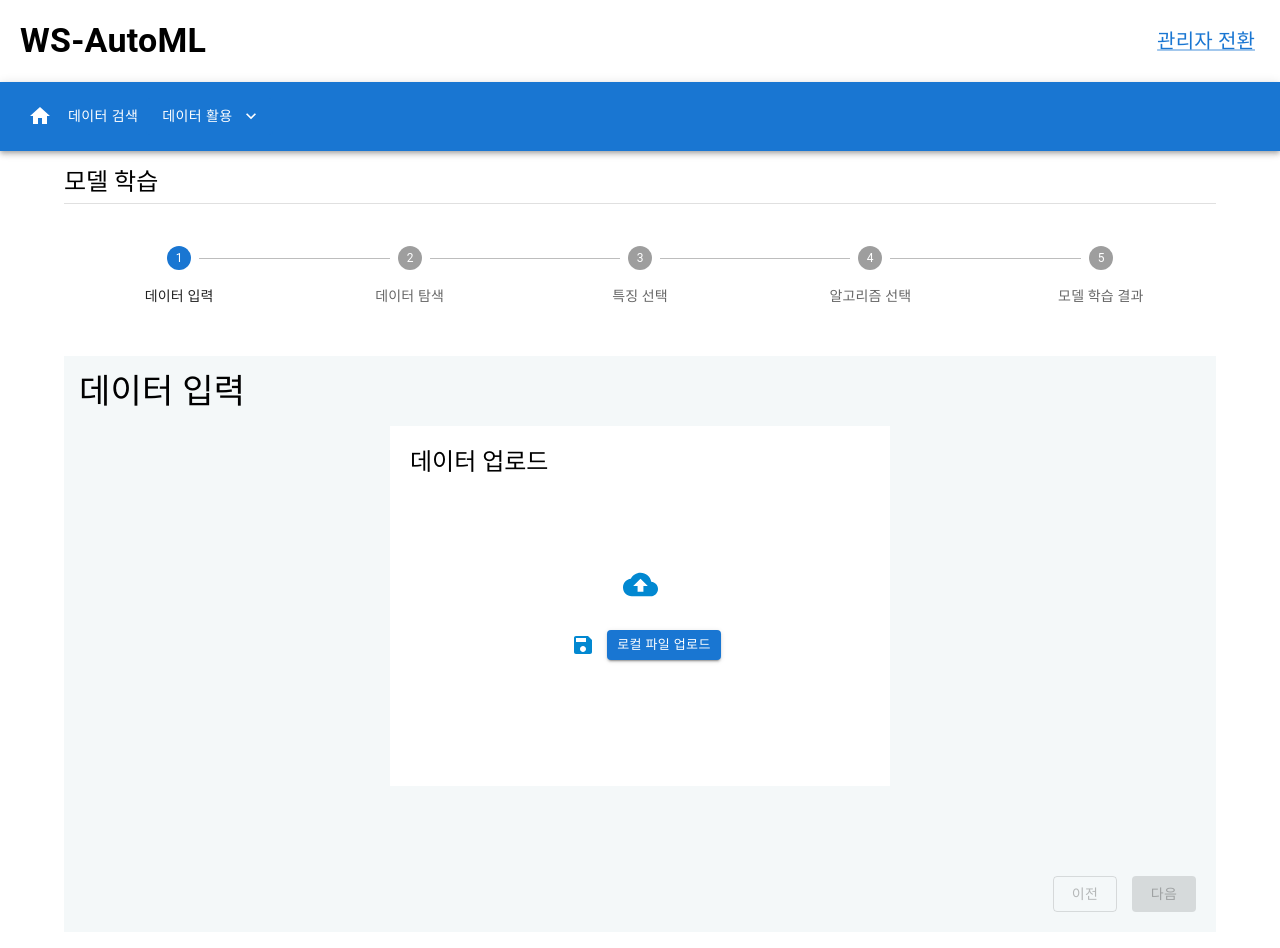
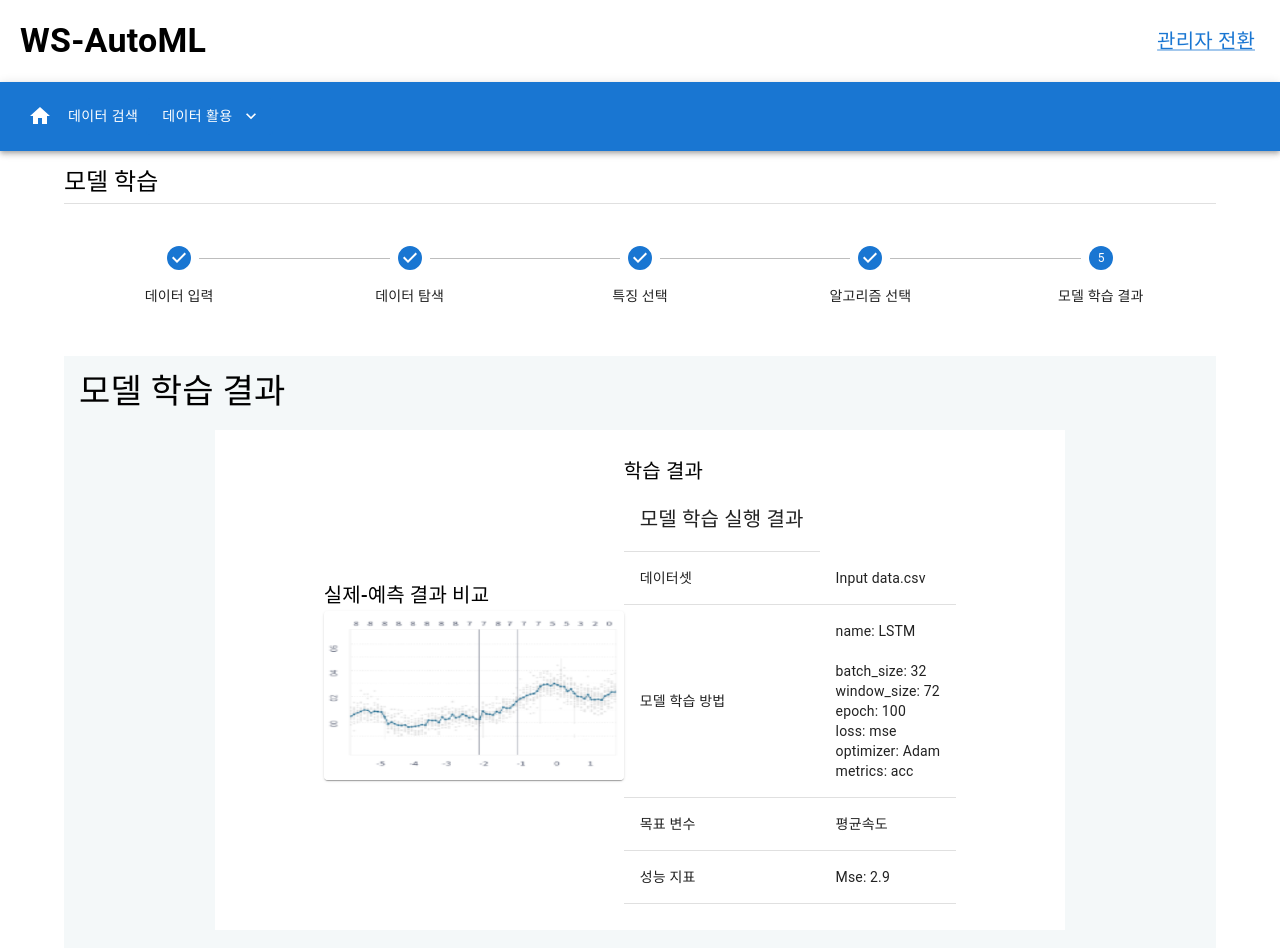
Before and after one commit to ClustProject/WSAutoMLMainWeb, a React (Create React App) app in the folder app/user-web-prototype/: page /model-learning in a window 1280 px wide. Shown: the top 948 px of the page. Built offline with nearby package versions, Linux system fonts and the light colour scheme.

Commit message:
feat: step5 결과 이미지 및 데이터 테이블 추가

```diff
--- /dev/null
+++ b/app/user-web-prototype/public/data/model-learning-result.json
@@ -0,0 +1,15 @@
+{
+  "image_url": "/static/images/cards/model-learning-result.png",
+  "data_set": "Input data.csv",
+  "model_learning_info": {
+    "name": "LSTM",
+    "batch_size": 32,
+    "window_size": 72,
+    "epoch": 100,
+    "loss": "mse",
+    "optimizer": "Adam",
+    "metrics": "acc"
+  },
+  "target_variable": "평균속도",
+  "performance_indicators": "Mse: 2.9"
+}
--- /dev/null
+++ b/app/user-web-prototype/src/api/api.js
@@ -0,0 +1,27 @@
+import axios from "axios";
+
+const LOCALHOST_PREFIX = "http://localhost:3000";
+
+function getFeatureSelectionContent() {
+  return axios
+    .get(LOCALHOST_PREFIX + "/data/feature-selection.json")
+    .then((response) => response.data);
+}
+
+function getNavigationContent() {
+  return axios
+    .get(LOCALHOST_PREFIX + "/data/data-navigation-content.json")
+    .then((response) => response.data);
+}
+
+function getModelLearningResult() {
+  return axios
+    .get(LOCALHOST_PREFIX + "/data/model-learning-result.json")
+    .then((response) => response.data);
+}
+
+export {
+  getFeatureSelectionContent,
+  getNavigationContent,
+  getModelLearningResult,
+};
--- a/app/user-web-prototype/src/components/presentational/model-learning/ModelLearningContent.jsx
+++ b/app/user-web-prototype/src/components/presentational/model-learning/ModelLearningContent.jsx
@@ -12,6 +12,7 @@ import DataInputBox from "./data-input/DataInputBox";
 import DataNavigationContent from "./data-navigation/DataNavigationContent";
 import FeatureSelectionContent from "./feature-selection/FeatureSelectionContent";
 import SelectAlgorithmContent from "./select-algorithm/SelectAlgorithmContent";
+import ModelLearningResultContent from "./learning-result/ModelLearningResultContent";
 
 export const CONTENT_NAME_HEIGHT = "50px";
 
@@ -126,7 +127,8 @@ const ModelLearningTypography = () => {
 const EMPTY_STRING = "";
 
 const ModelLearningContent = () => {
-  const [activeStep, setActiveStep] = useState(1);
+  // TODO: change state before commit
+  const [activeStep, setActiveStep] = useState(5);
 
   function decreaseStep() {
     setActiveStep(activeStep - 1);
@@ -235,7 +237,7 @@ const ModelLearningContent = () => {
           />
         );
       case 5:
-        return;
+        return <ModelLearningResultContent />;
       default:
         throw new Error("해당 스텝에 대한 컨텐츠를 찾을 수 없습니다.");
     }
--- a/app/user-web-prototype/src/components/presentational/model-learning/data-navigation/DataNavigationContent.jsx
+++ b/app/user-web-prototype/src/components/presentational/model-learning/data-navigation/DataNavigationContent.jsx
@@ -1,34 +1,38 @@
-import React, {useEffect, useState} from "react";
+import React, { useEffect, useState } from "react";
 import Box from "@mui/material/Box";
-import {Typography} from "@mui/material";
+import { Typography } from "@mui/material";
 import DataNavigationContentTable from "./DataNavigationContentTable";
-import getNavigationContent from "../../../../api/get-navigation-content";
+import { getNavigationContent } from "../../../../api/api.js";
 import HeatMapImageBox from "./HeatMapImageBox";
 
 /**
  * 데이터 탐색 콘텐츠
  */
 const DataNavigationContent = (props) => {
-  const {setAnyTargetVariableChecked} = props;
+  const { setAnyTargetVariableChecked } = props;
 
   const [content, setContent] = useState({
     count: 0,
     missing_count: 0,
     data: [],
-    heatmap_image_url: ""
+    heatmap_image_url: "",
   });
 
   useEffect(() => {
-    getNavigationContent()
-      .then(_content => setContent(_content));
+    getNavigationContent().then((_content) => setContent(_content));
   }, []);
 
   return (
     <Box>
-      <Typography variant="h5" align="right" sx={{
-        marginBottom: '10px'
-      }}>
-        데이터셋 정보(데이터 개수 : {content.count}, 결측치 : {content.missing_count})
+      <Typography
+        variant="h5"
+        align="right"
+        sx={{
+          marginBottom: "10px",
+        }}
+      >
+        데이터셋 정보(데이터 개수 : {content.count}, 결측치 :{" "}
+        {content.missing_count})
       </Typography>
 
       <DataNavigationContentTable
@@ -36,11 +40,9 @@ const DataNavigationContent = (props) => {
         setAnyTargetVariableChecked={setAnyTargetVariableChecked}
       />
 
-      <HeatMapImageBox
-        imageUrl={content.heatmap_image_url}
-      />
+      <HeatMapImageBox imageUrl={content.heatmap_image_url} />
     </Box>
-  )
-}
+  );
+};
 
 export default DataNavigationContent;
--- a/app/user-web-prototype/src/components/presentational/model-learning/feature-selection/FeatureSelectionContent.jsx
+++ b/app/user-web-prototype/src/components/presentational/model-learning/feature-selection/FeatureSelectionContent.jsx
@@ -1,42 +1,41 @@
-import React, {useEffect, useState} from "react";
-import getFeatureSelectionContent from "../../../../api/get-feature-selection-content";
-import {Typography} from "@mui/material";
+import React, { useEffect, useState } from "react";
+import { Typography } from "@mui/material";
+import { getFeatureSelectionContent } from "../../../../api/api.js";
 import FeatureSelectionContentTable from "./FeatureSelectionContentTable";
 import Box from "@mui/material/Box";
 
 const FeatureSelectionContent = (props) => {
-  const {setAnyTargetVariableUsed} = props;
+  const { setAnyTargetVariableUsed } = props;
 
   const [content, setContent] = useState({
-    "removed_missing_value_count": 0,
-    "scale_type": "standard",
-    "data": []
+    removed_missing_value_count: 0,
+    scale_type: "standard",
+    data: [],
   });
 
   useEffect(() => {
-    getFeatureSelectionContent()
-      .then(_content => setContent(_content));
+    getFeatureSelectionContent().then((_content) => setContent(_content));
   }, []);
 
   return (
     <Box>
-      <Typography variant="h5" align="right" sx={{
-        marginBottom: '10px'
-      }}>
-        데이터 정제
-        ( 제거된 결측치 : {content.removed_missing_value_count},
-        {content.scale_type} scale
-        )
+      <Typography
+        variant="h5"
+        align="right"
+        sx={{
+          marginBottom: "10px",
+        }}
+      >
+        데이터 정제 ( 제거된 결측치 : {content.removed_missing_value_count},
+        {content.scale_type} scale )
       </Typography>
 
       <FeatureSelectionContentTable
         data={content.data}
         setAnyTargetVariableUsed={setAnyTargetVariableUsed}
       />
-
     </Box>
-  )
-}
-
+  );
+};
 
 export default FeatureSelectionContent;
--- a/app/user-web-prototype/src/components/presentational/model-learning/feature-selection/FeatureSelectionContentTable.jsx
+++ b/app/user-web-prototype/src/components/presentational/model-learning/feature-selection/FeatureSelectionContentTable.jsx
@@ -1,15 +1,15 @@
-import React, {useEffect, useState} from "react";
+import React, { useEffect, useState } from "react";
 import TableContainer from "@mui/material/TableContainer";
-import {Paper, Switch} from "@mui/material";
+import { Paper, Switch } from "@mui/material";
 import TableHead from "@mui/material/TableHead";
 import TableRow from "@mui/material/TableRow";
 import TableBody from "@mui/material/TableBody";
-import {StyledTable, StyledTableCell} from "../StyledTableComponents";
+import { StyledTable, StyledTableCell } from "../StyledTableComponents";
 
-const SWITCH_LABEL = {inputProps: {'aria-label': 'Switch'}};
+const SWITCH_LABEL = { inputProps: { "aria-label": "Switch" } };
 
 const FeatureSelectionContentTable = (props) => {
-  const {setAnyTargetVariableUsed} = props;
+  const { setAnyTargetVariableUsed } = props;
 
   const [data, setData] = useState([]);
 
@@ -19,15 +19,15 @@ const FeatureSelectionContentTable = (props) => {
         return {
           ...it,
           use: true,
-          rate: idx + 1
-        }
+          rate: idx + 1,
+        };
       }
 
       return {
         ...it,
         use: false,
-        rate: idx + 1
-      }
+        rate: idx + 1,
+      };
     });
 
     setData(setRateAndUseData);
@@ -41,12 +41,12 @@ const FeatureSelectionContentTable = (props) => {
 
       copyOfData[idx] = {
         ...row,
-        use: !use
-      }
+        use: !use,
+      };
 
       setData(copyOfData);
       handleNextButton(copyOfData);
-    }
+    };
   }
 
   function handleNextButton(copyOfData) {
@@ -58,8 +58,7 @@ const FeatureSelectionContentTable = (props) => {
   }
 
   function anySwitchOn(copyOfData) {
-    return copyOfData.map(it => it.use)
-      .includes(true)
+    return copyOfData.map((it) => it.use).includes(true);
   }
 
   return (
@@ -75,26 +74,25 @@ const FeatureSelectionContentTable = (props) => {
         </TableHead>
         <TableBody>
           {data.map((row, idx) => (
-            <TableRow
-              key={row.variable_name}
-            >
+            <TableRow key={row.variable_name}>
               <StyledTableCell align="center">
-                <Switch {...SWITCH_LABEL}
-                        checked={row.use}
-                        onChange={handleChangeSwitch(row, idx)}
+                <Switch
+                  {...SWITCH_LABEL}
+                  checked={row.use}
+                  onChange={handleChangeSwitch(row, idx)}
                 />
               </StyledTableCell>
               <StyledTableCell align="center">{row.rate}</StyledTableCell>
-              <StyledTableCell align="center">{row.variable_name}</StyledTableCell>
+              <StyledTableCell align="center">
+                {row.variable_name}
+              </StyledTableCell>
               <StyledTableCell align="center">{row.importance}</StyledTableCell>
-
             </TableRow>
           ))}
         </TableBody>
       </StyledTable>
     </TableContainer>
   );
-
-}
+};
 
 export default FeatureSelectionContentTable;
--- /dev/null
+++ b/app/user-web-prototype/src/components/presentational/model-learning/learning-result/ModelLearningResultContent.jsx
@@ -0,0 +1,99 @@
+import React, { useState, useEffect } from "react";
+
+import {
+  Box,
+  Typography,
+  Card,
+  CardMedia,
+  Table,
+  TableHead,
+  TableCell,
+  TableBody,
+  TableRow,
+} from "@mui/material";
+
+import { getModelLearningResult } from "../../../../api/api.js";
+
+const ModelLearningResultContent = () => {
+  const [data, setData] = useState({
+    imageUrl: "",
+    model_learning_info: {},
+  });
+
+  useEffect(() => {
+    getModelLearningResult().then((it) => {
+      setData(it);
+    });
+  }, []);
+
+  return (
+    <Box
+      sx={{
+        backgroundColor: "white",
+        width: 850,
+        height: 500,
+        marginTop: 3,
+        display: "flex",
+        justifyContent: "center",
+        alignItems: "center",
+      }}
+    >
+      <Box>
+        <Typography variant="h6">실제-예측 결과 비교</Typography>
+        <Card>
+          <CardMedia
+            component="img"
+            image={data.image_url}
+            alt="model learning result image"
+            sx={{
+              width: 300,
+            }}
+          />
+        </Card>
+      </Box>
+      <Box>
+        <Typography variant="h6">학습 결과</Typography>
+
+        <Table>
+          <TableHead>
+            <TableRow>
+              <TableCell>
+                <Typography variant="h6">모델 학습 실행 결과</Typography>
+              </TableCell>
+            </TableRow>
+          </TableHead>
+          <TableBody>
+            <TableRow>
+              <TableCell>데이터셋</TableCell>
+              <TableCell>{data.data_set}</TableCell>
+            </TableRow>
+
+            <TableRow>
+              <TableCell>모델 학습 방법</TableCell>
+              <TableCell>
+                name: {data.model_learning_info.name} <br /> <br />
+                batch_size: {data.model_learning_info.batch_size} <br />
+                window_size: {data.model_learning_info.window_size} <br />
+                epoch: {data.model_learning_info.epoch} <br />
+                loss: {data.model_learning_info.loss} <br />
+                optimizer: {data.model_learning_info.optimizer} <br />
+                metrics: {data.model_learning_info.metrics} <br />
+              </TableCell>
+            </TableRow>
+
+            <TableRow>
+              <TableCell>목표 변수</TableCell>
+              <TableCell>{data.target_variable}</TableCell>
+            </TableRow>
+            <TableRow>
+              <TableCell>성능 지표</TableCell>
+              <TableCell>{data.performance_indicators}</TableCell>
+            </TableRow>
+          </TableBody>
+        </Table>
+      </Box>
+    </Box>
+  );
+};
+
+export default ModelLearningResultContent;
--- a/app/user-web-prototype/src/contants.js
+++ /dev/null
@@ -1 +0,0 @@
-export const LOCALHOST_PREFIX = "http://localhost:3000";
```
Also changed, not shown: app/user-web-prototype/src/api/getFeatureSelectionContent.js (deleted, +0 -9 lines), app/user-web-prototype/src/api/getNavigationContent.js (deleted, +0 -10 lines), app/user-web-prototype/public/static/images/cards/model-learning-result.png (added).
